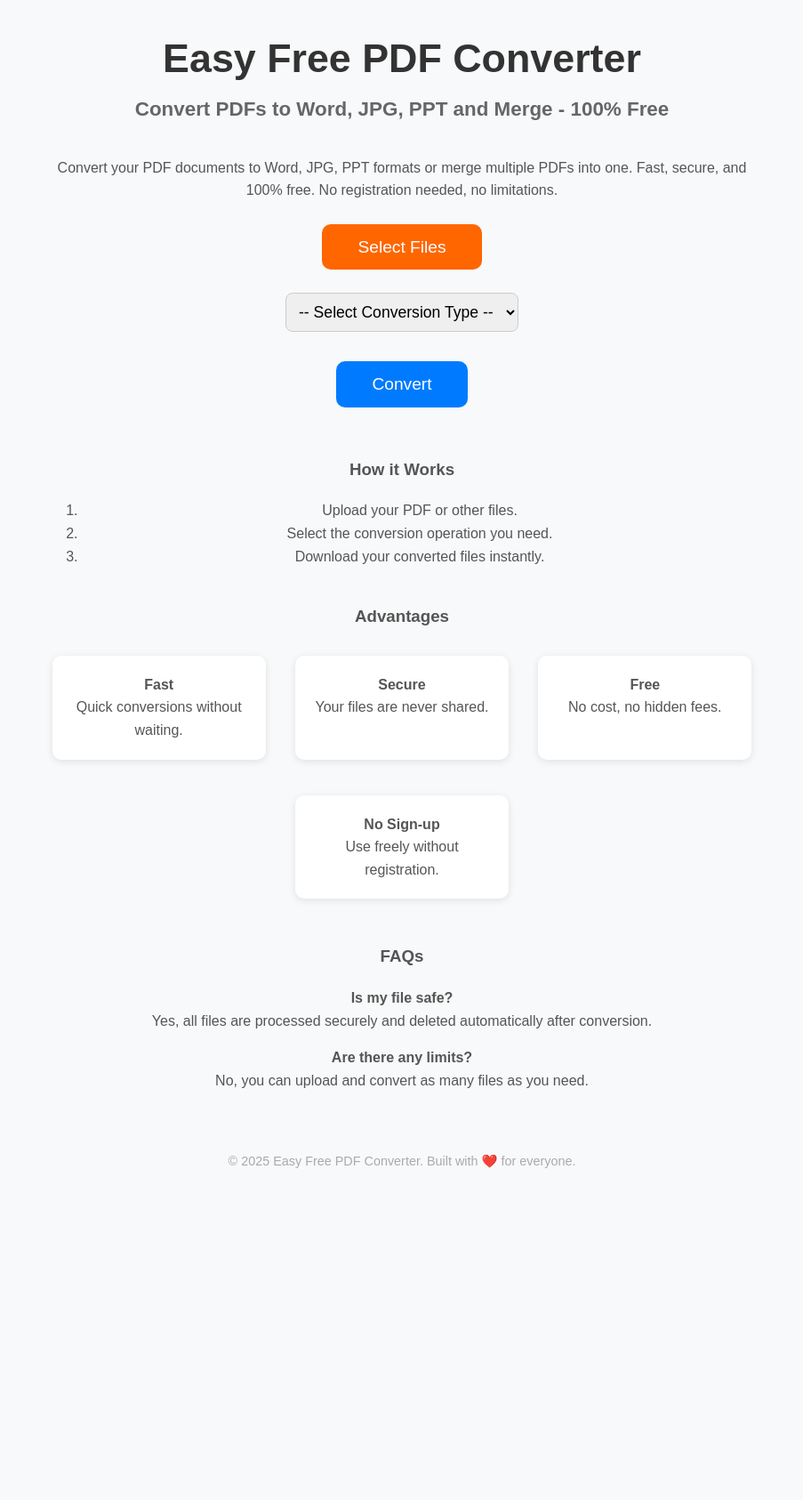
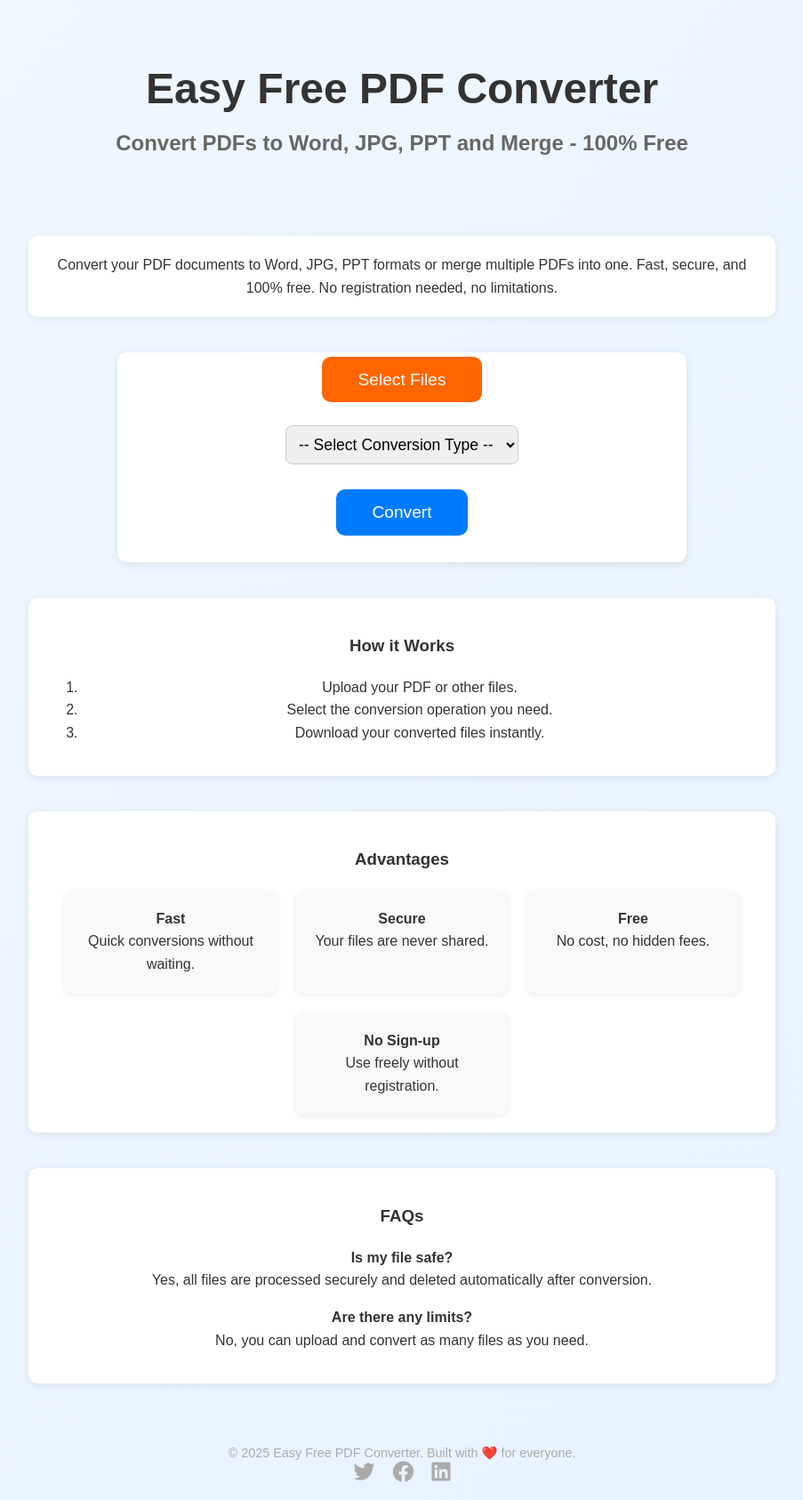
Before and after one commit to guojiajiajia1988/pdf_converter, a Flask app: page / in a window 1280 px wide. Shown: the whole page at 89% size, without its empty margins (188-1091 px from the left). Before the commit the page ends 1313 px from the top, so only its background shows below. Run offline with Flask 3, Linux system fonts and the light colour scheme.

Commit message:
Update upload.html

```diff
--- a/templates/upload.html
+++ b/templates/upload.html
@@ -6,24 +6,25 @@
   <title>Easy Free PDF Converter</title>
   <meta name="description" content="Convert PDF to Word, Word to PDF, JPG to PDF, PPT to PDF, and merge PDFs easily and securely. 100% Free.">
   <link rel="icon" href="/static/favicon.ico" type="image/x-icon">
+  <link rel="stylesheet" href="https://cdnjs.cloudflare.com/ajax/libs/font-awesome/6.4.0/css/all.min.css">
   <style>
     body {
-            background-color: #f8f9fa;
+      background: linear-gradient(to bottom right, #f0f8ff, #e6f2ff);
       font-family: 'Arial', sans-serif;
       margin: 0;
       padding: 0;
       text-align: center;
+      color: #333;
     }
     header {
-            margin-top: 40px;
+      padding: 40px 20px 20px;
     }
     h1 {
-            font-size: 2.8rem;
-            color: #333;
+      font-size: 3rem;
       margin-bottom: 10px;
     }
     h2 {
-            font-size: 1.4rem;
+      font-size: 1.5rem;
       color: #666;
       margin-bottom: 30px;
     }
@@ -31,12 +32,19 @@
       margin: 40px auto;
       max-width: 800px;
       font-size: 1rem;
-            color: #555;
       line-height: 1.6;
-            padding: 0 20px;
+      padding: 20px;
+      border-radius: 10px;
+      background-color: white;
+      box-shadow: 0 2px 10px rgba(0,0,0,0.08);
     }
     .upload-section {
-            margin-top: 30px;
+      background: #ffffff;
+      margin: 40px auto 20px;
+      padding: 20px;
+      max-width: 600px;
+      border-radius: 10px;
+      box-shadow: 0 2px 10px rgba(0,0,0,0.1);
     }
     .btn-upload, .btn-convert {
       padding: 15px 40px;
@@ -44,20 +52,28 @@
       border: none;
       border-radius: 10px;
       cursor: pointer;
-            margin: 15px;
+      margin: 10px;
+      transition: all 0.3s ease;
     }
     .btn-upload {
       background-color: #ff6600;
       color: white;
     }
+    .btn-upload:hover {
+      background-color: #e65c00;
+      transform: scale(1.05);
+    }
     .btn-convert {
       background-color: #007bff;
       color: white;
     }
+    .btn-convert:hover {
+      background-color: #0056b3;
+      transform: scale(1.05);
+    }
     .uploaded-files, .progress, .download-links, .rocket {
       margin-top: 20px;
       font-size: 1rem;
-            color: #555;
     }
     select {
       margin-top: 20px;
@@ -76,25 +92,18 @@
       50% { transform: translateY(-20px) scale(1.2); }
       100% { transform: translateY(-40px) scale(1); }
     }
-        .advantage {
-            background-color: white;
-            padding: 20px;
-            border-radius: 10px;
-            box-shadow: 0 2px 8px rgba(0,0,0,0.1);
-            width: 200px;
-            margin: 10px auto;
-        }
     .advantages-container {
       display: flex;
       flex-wrap: wrap;
       justify-content: center;
       gap: 20px;
     }
-        footer {
-            margin-top: 50px;
+    .advantage {
+      background-color: #f8f9fa;
       padding: 20px;
-            font-size: 0.9rem;
-            color: #aaa;
+      border-radius: 10px;
+      width: 200px;
+      box-shadow: 0 2px 6px rgba(0,0,0,0.08);
     }
     a.download-btn {
       display: inline-block;
@@ -105,6 +114,26 @@
       border-radius: 8px;
       text-decoration: none;
       font-size: 1rem;
+      transition: all 0.3s ease;
+    }
+    a.download-btn:hover {
+      background-color: #218838;
+      transform: scale(1.05);
+    }
+    footer {
+      margin-top: 50px;
+      padding: 20px;
+      font-size: 0.9rem;
+      color: #aaa;
+    }
+    .social-icons i {
+      margin: 0 8px;
+      color: #aaa;
+      font-size: 1.5rem;
+      transition: color 0.3s ease;
+    }
+    .social-icons i:hover {
+      color: #007bff;
     }
   </style>
 </head>
@@ -178,7 +207,12 @@
 </div>
 
 <footer>
-    © 2025 Easy Free PDF Converter. Built with ❤️ for everyone.
+  © 2025 Easy Free PDF Converter. Built with ❤️ for everyone.<br>
+  <div class="social-icons">
+    <i class="fab fa-twitter"></i>
+    <i class="fab fa-facebook"></i>
+    <i class="fab fa-linkedin"></i>
+  </div>
 </footer>
 
 <script>
@@ -216,7 +250,7 @@ function submitForm() {
       const a = document.createElement('a');
       a.href = link;
       a.className = 'download-btn';
-            a.textContent = 'Download';
+      a.innerHTML = '<i class="fas fa-download"></i> Download';
       downloadLinksDiv.appendChild(a);
     });
   })
```
Lines whose indentation alone changed are shown as unchanged.
